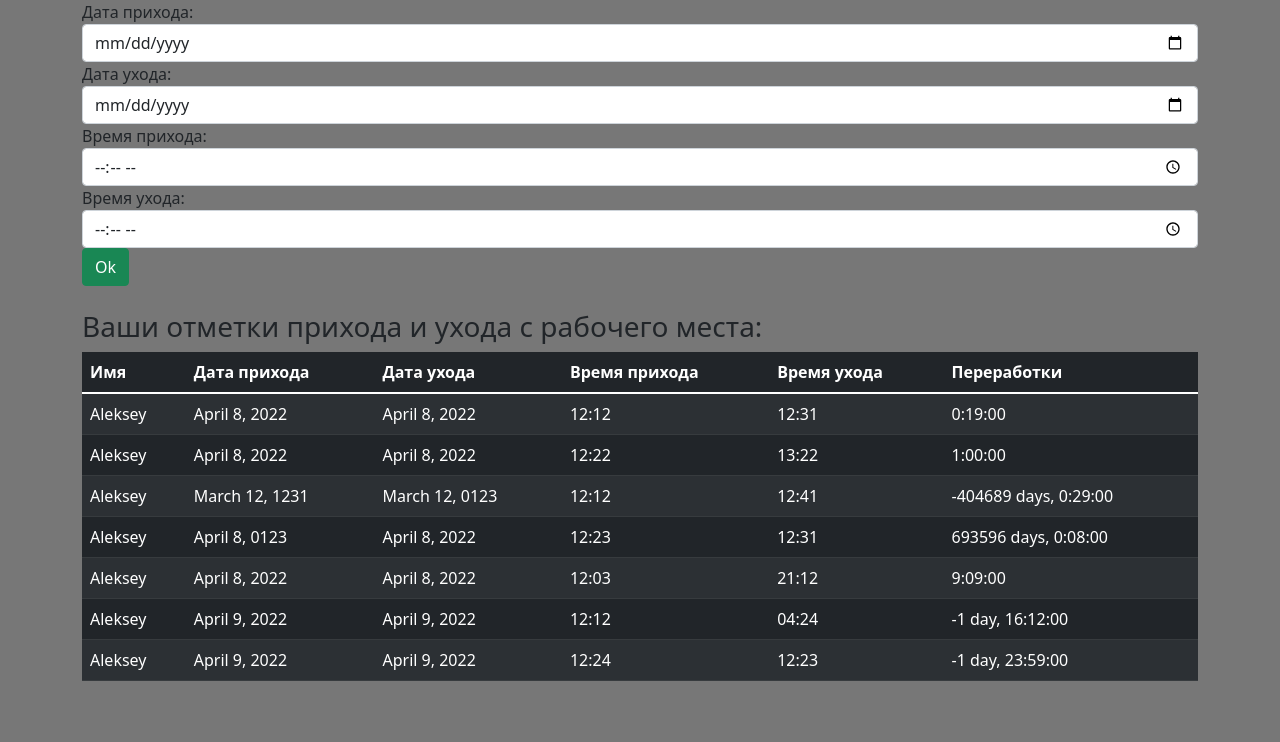
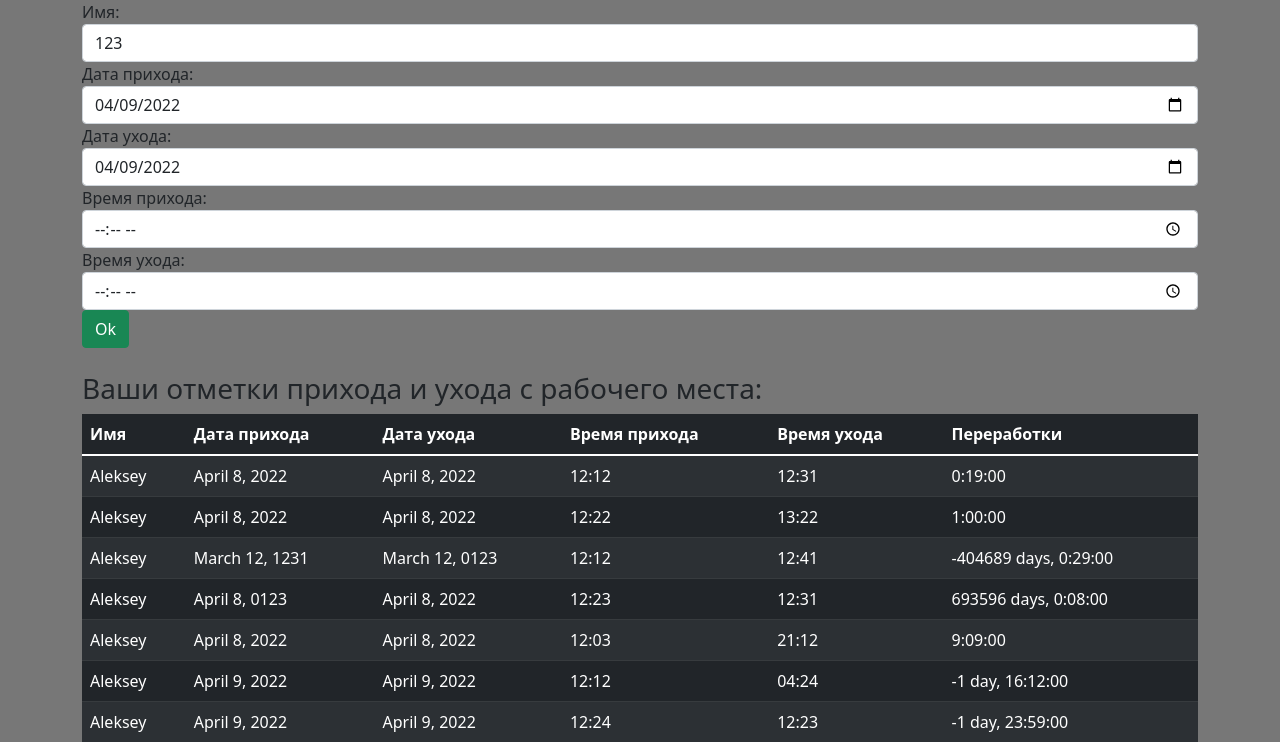
Before and after one commit to Aleksey170999/TM, a Django app: page /tm/ in a window 1280 px wide. Shown: the part 56-798 px from the top of the page. Before the commit the page ends 737 px from the top, so only its background shows below. Run offline with Django 4.2, Linux system fonts and the light colour scheme; a user stored in the database is signed in; data comes from the database, SQL or seed files in the repository; both versions use the stored data as it was after the commit.

```diff
--- a/src/TM_app/forms.py
+++ b/src/TM_app/forms.py
@@ -1,6 +1,5 @@
-from django.forms import ModelForm, DateTimeInput, TextInput
+from django.forms import ModelForm, TextInput
 from django import forms
-from django.http import request
 from .models import TimesModel
 
 class DateInput(forms.DateInput):
@@ -14,33 +13,16 @@ class TimeInput(forms.TimeInput):
 class TimesForm(ModelForm):
     class Meta:
         model = TimesModel
-        fields = ['user_name','in_date', 'out_date', 'in_time', 'out_time', 'pere']
+        fields = ['user_name', 'in_date', 'out_date', 'in_time', 'out_time']
 
         widgets = {
-            'user_name': TextInput(attrs={'class': 'form-control',
-                            'placeholder': 'Имя',
-                            'id': 'InputDate',
-                        }),
-            'in_date': DateInput(attrs={'class': 'form-control',
-                                     'placeholder': 'Дата прихода',
-                                     'id': 'InputDate',
-                                    }),
-            'out_date': DateInput(attrs={'class': 'form-control',
-                                     'placeholder': 'Дата ухода',
-                                     'id': 'InputDate',
-                                    }),
+            'user_name': TextInput(attrs={'class': 'form-control'}),
 
-            "in_time": TimeInput(attrs={'class': 'form-control',
-                                        'placeholder': 'Пришёл',
-                                        'id': 'InputInTime',
-                                        }),
+            'in_date': DateInput(attrs={'class': 'form-control'}),
 
-            "out_time": TimeInput(attrs={'class': 'form-control',
-                                         'placeholder': 'Ушёл',
-                                         'id': 'InputOutTime',
-                                         }),
-            'user_name': TextInput(attrs={'class': 'form-control',
-                                         'placeholder': 'Имя',
-                                         'id': 'InputDate',
-                                         }),
+            'out_date': DateInput(attrs={'class': 'form-control'}),
+
+            "in_time": TimeInput(attrs={'class': 'form-control'}),
+
+            "out_time": TimeInput(attrs={'class': 'form-control'}),
         }
--- a/src/TM_app/models.py
+++ b/src/TM_app/models.py
@@ -1,17 +1,16 @@
 from django.db import models
-from django.contrib.auth import authenticate
 from datetime import datetime
 
 class TimesModel(models.Model):
-    user_name = models.CharField(max_length=50)
+    user_name = models.CharField(max_length=50, blank=False, default='123')
 
-    in_date = models.DateField(blank=False)
-    out_date = models.DateField(blank=False)
+    in_date = models.DateField(blank=False, default=datetime.now)
+    out_date = models.DateField(blank=False, default=datetime.now)
 
     in_time = models.TextField(blank=False)
     out_time = models.TextField(blank=False)
 
-    pere = models.CharField(max_length=10)
+    pere = models.CharField(max_length=10, blank=False)
 
     def __str__(self):
-        return f'{self.user_name}____{self.pere}'
+        return f'{self.user_name}___{self.pere}'
--- a/src/TM_app/services.py
+++ b/src/TM_app/services.py
@@ -1,10 +1,13 @@
-from datetime import timedelta, datetime
+from datetime import datetime
 from .models import TimesModel
+
 
 
 def get_context(request):
     all_times = []
+
     times = TimesModel.objects.all()
+
     for time in times:
         year_in = int(str(time.in_date).split('-')[0])
         month_in = int(str(time.in_date).split('-')[1])
--- a/src/TM_app/templates/TM_app/times.html
+++ b/src/TM_app/templates/TM_app/times.html
@@ -6,22 +6,21 @@
 {% if user.is_authenticated %}
     <form method="post">
         {% csrf_token %}
-        <div class="form-group">
-            <label for="InputDate">Дата прихода: </label>
+            <label>Имя: </label>
+            {{ form.user_name }}
+
+            <label>Дата прихода: </label>
             {{ form.in_date }}
-        </div>
-        <div class="form-group">
-            <label for="InputDate">Дата ухода: </label>
+
+            <label>Дата ухода: </label>
             {{ form.out_date }}
-        </div>
-        <div class="form-group">
-            <label for="InputInTime">Время прихода: </label>
+
+            <label>Время прихода: </label>
             {{ form.in_time }}
-        </div>
-        <div class="form-group">
-            <label for="InputOutTime">Время ухода: </label>
+
+            <label>Время ухода: </label>
             {{ form.out_time }}
-        </div>
+
         <button type="submit" class="btn btn-success">Ok</button>
     </form>
     <br>
--- a/src/TM_app/views.py
+++ b/src/TM_app/views.py
@@ -1,7 +1,5 @@
 from django.shortcuts import render, redirect
-from TM_app.services import get_context
 from .forms import TimesForm
-from .models import TimesModel
 
 from . import services
 
@@ -12,8 +10,8 @@ def create(request):
         if form.is_valid():
             form.save()
             return redirect('create_times')
-    else:
-        form = TimesForm()
+        else:
+            form = TimesForm()
 
     form = TimesForm()
 
```
Also changed, not shown: src/db.sqlite3.
